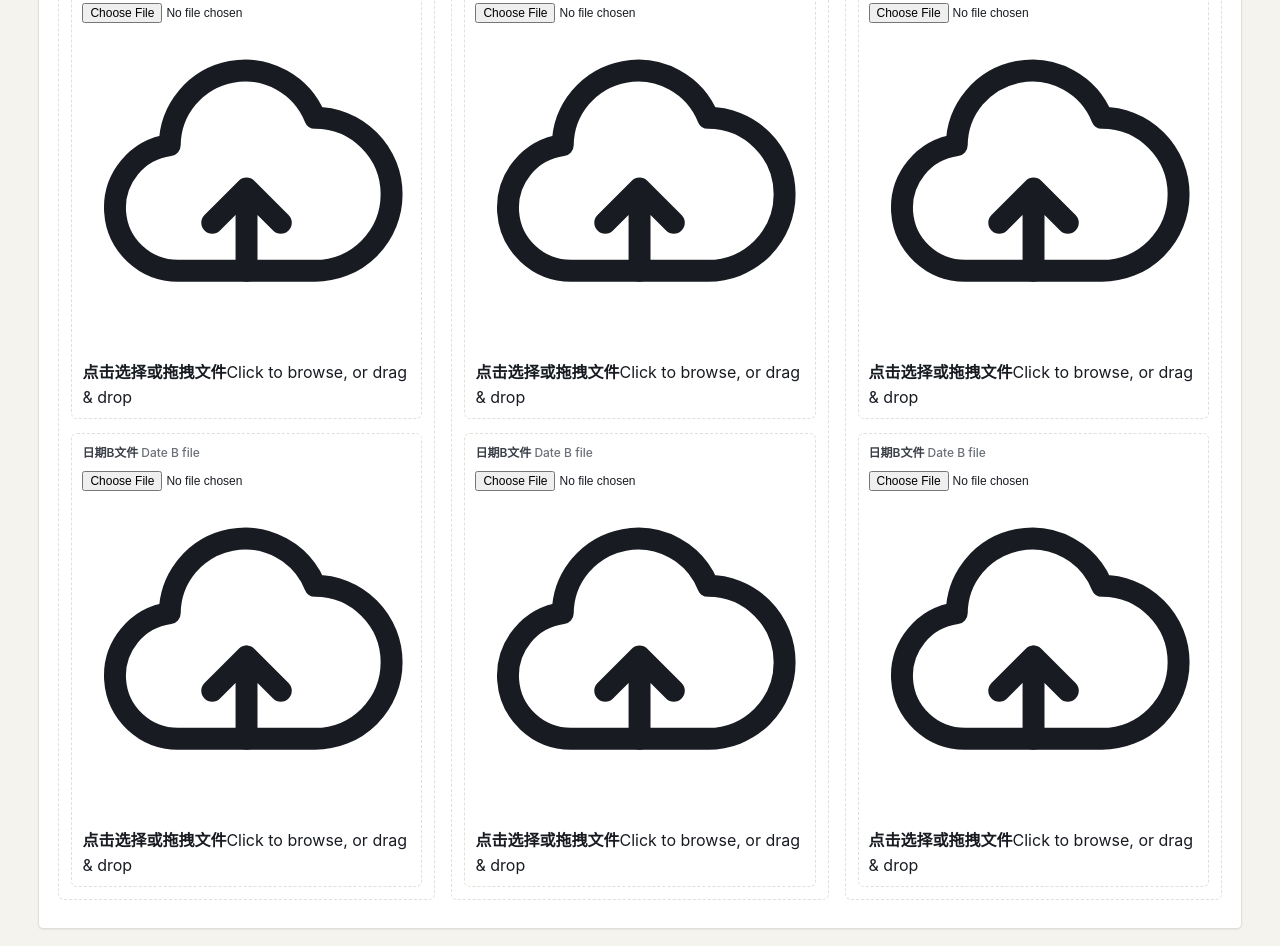
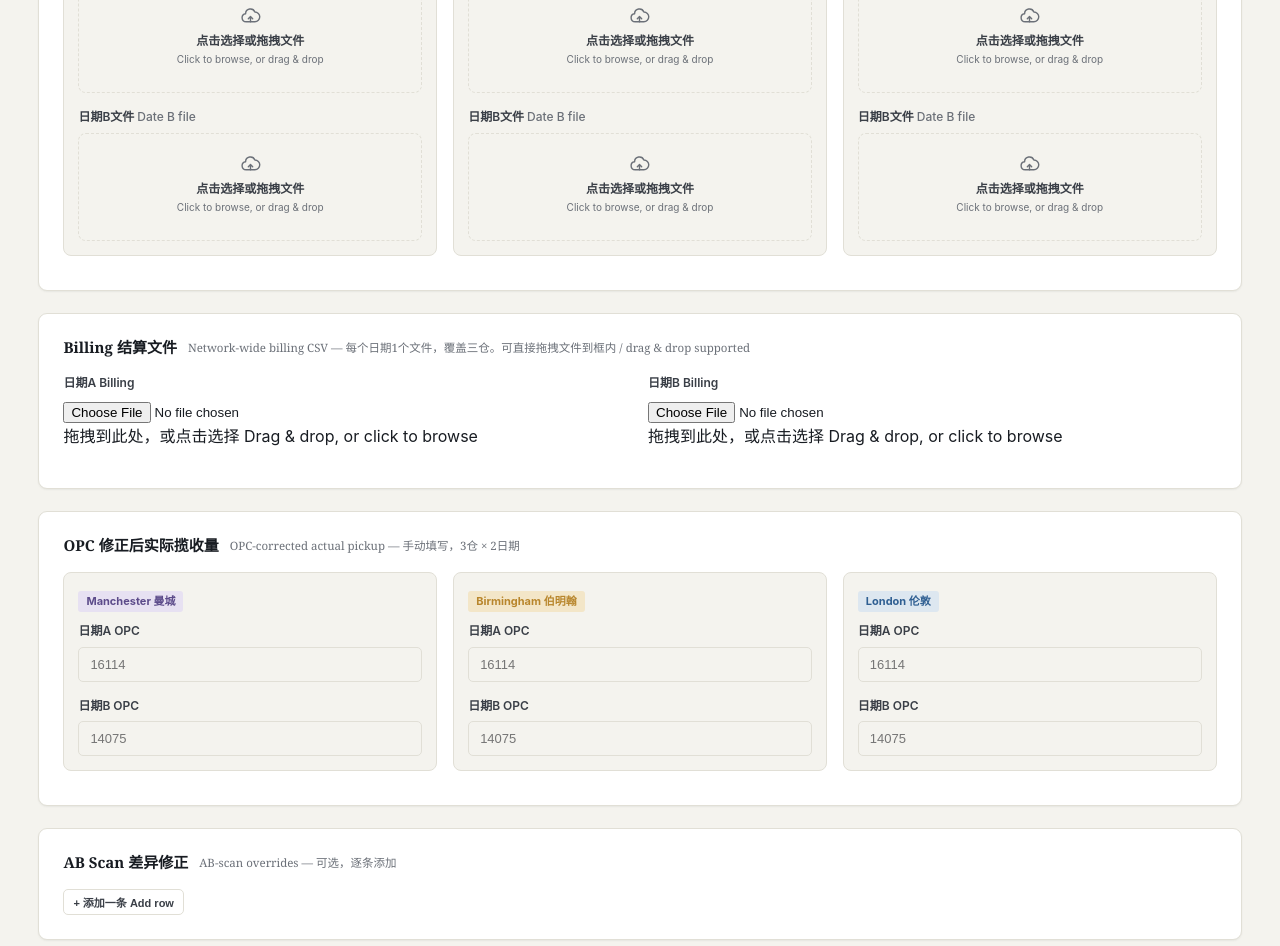
Before and after one commit to zhang-dr/collection-review-backend, a plain HTML site: page app/static/index.html in a window 1280 px wide. Shown: the part 454-1400 px from the top of the page. Drawn offline with Linux system fonts and the light colour scheme.

Commit message:
Update app/static/style.css from collection review v2

```diff
--- a/app/static/style.css
+++ b/app/static/style.css
@@ -22,7 +22,12 @@ a{color:inherit;}
 
 header.top{background:var(--ink);color:var(--paper);padding:20px clamp(16px,3vw,40px);border-bottom:5px solid var(--accent);display:flex;align-items:center;justify-content:space-between;flex-wrap:wrap;gap:14px;}
 header.top h1{font-size:19px;margin:0;font-weight:600;}
+header.top h1 .cn-title{font-weight:400;color:#aab0b6;}
 header.top .sub{font-size:11.5px;color:#aab0b6;margin-top:2px;}
+@media (max-width:480px){
+  header.top h1{font-size:16px;}
+  header.top h1 .cn-title{display:block;font-size:13.5px;margin-top:2px;}
+}
 nav.tabs{display:flex;gap:4px;}
 nav.tabs button{background:transparent;border:1px solid rgba(255,255,255,.2);color:#d8d5cb;padding:7px 14px;border-radius:5px;cursor:pointer;font-size:12.5px;font-weight:600;}
 nav.tabs button.active{background:var(--accent);border-color:var(--accent);color:#fff;}
@@ -31,39 +36,55 @@ nav.tabs button.active{background:var(--accent);border-color:var(--accent);color
 .view{display:none;}
 .view.active{display:block;}
 
-.panel{background:var(--panel);border:1px solid var(--line);padding:18px 19px;border-radius:5px;box-shadow:var(--shadow);margin-bottom:18px;}
-.panel h3{font-size:14px;margin:0 0 12px;font-weight:600;}
-.panel h3 .cn{display:block;font-size:11.5px;font-weight:500;color:var(--muted);margin-top:2px;}
+.panel{background:var(--panel);border:1px solid var(--line);padding:22px 24px 24px;border-radius:9px;box-shadow:var(--shadow);margin-bottom:22px;}
+.panel h3{font-size:15px;margin:0 0 15px;font-weight:600;display:flex;align-items:flex-start;gap:11px;}
+.panel h3 .cn{display:block;font-size:11.5px;font-weight:500;color:var(--muted);margin-top:3px;}
+.stepnum{display:inline-flex;align-items:center;justify-content:center;flex-shrink:0;width:23px;height:23px;border-radius:50%;background:var(--accent);color:#fff;font-size:11.5px;font-weight:700;font-family:Inter,sans-serif;margin-top:1px;}
 
 .grid2{display:grid;grid-template-columns:1fr 1fr;gap:16px;}
 .grid3{display:grid;grid-template-columns:repeat(3,1fr);gap:16px;}
 @media (max-width:900px){.grid2,.grid3{grid-template-columns:1fr;}}
 
-label{display:block;font-size:12px;font-weight:600;color:var(--ink-soft);margin-bottom:5px;}
+label{display:block;font-size:12px;font-weight:600;color:var(--ink-soft);margin-bottom:6px;}
 label .cn{font-weight:500;color:var(--muted);}
 input[type=text], input[type=number], input[type=date]{
-  width:100%;padding:8px 10px;border:1px solid var(--line);border-radius:4px;background:var(--paper);color:var(--ink);font-size:13px;
+  width:100%;padding:9px 11px;border:1px solid var(--line);border-radius:5px;background:var(--paper);color:var(--ink);font-size:13px;transition:border-color .15s,box-shadow .15s;
 }
-input[type=file]{width:100%;font-size:12px;}
+input[type=text]:focus, input[type=number]:focus, input[type=date]:focus{
+  outline:none;border-color:var(--accent);box-shadow:0 0 0 3px var(--accent-soft);
+}
 input[type=date]{color-scheme:light;}
 @media (prefers-color-scheme: dark){:root:not([data-theme="light"]) input[type=date]{color-scheme:dark;}}
 :root[data-theme="dark"] input[type=date]{color-scheme:dark;}
-.field{margin-bottom:14px;}
-.field.dropzone{border:1.5px dashed var(--line);border-radius:6px;padding:10px 10px 8px;transition:border-color .15s,background-color .15s;}
-.field.dropzone input[type=file]{cursor:pointer;}
-.field.dropzone .dropzone-hint{font-size:10.5px;color:var(--muted);margin-top:5px;}
-.field.dropzone.dragover{border-color:var(--accent);background:var(--accent-soft);}
-.field.dropzone.filled{border-style:solid;border-color:var(--good);}
-.field.dropzone.filled .dropzone-hint{color:var(--good);}
-.filegroup{border:1px dashed var(--line);border-radius:6px;padding:12px;margin-bottom:10px;}
-.filegroup .depot-tag{display:inline-block;padding:2px 8px;border-radius:3px;font-size:11px;font-weight:700;margin-bottom:8px;}
+.field{margin-bottom:15px;}
+
+/* -------- file picker: the whole card is one giant clickable/droppable
+   input (an absolutely-positioned <input type=file> covers the entire
+   visual box), so there is no dead zone that looks clickable but isn't. -------- */
+.filepick{position:relative;}
+.filepick-input{position:absolute;inset:0;width:100%;height:100%;opacity:0;cursor:pointer;z-index:2;margin:0;}
+.filepick-visual{border:1.75px dashed var(--line);border-radius:8px;padding:20px 14px 16px;display:flex;flex-direction:column;align-items:center;gap:3px;text-align:center;background:var(--paper);transition:border-color .15s,background-color .15s;}
+.filepick-icon{width:21px;height:21px;color:var(--muted);margin-bottom:3px;transition:color .15s;}
+.filepick-text strong{display:block;font-size:12px;color:var(--ink-soft);font-weight:600;line-height:1.4;}
+.filepick-text span{display:block;font-size:10px;color:var(--muted);margin-top:2px;}
+.filepick-chosen{font-size:11px;font-weight:700;color:var(--good);margin-top:6px;word-break:break-all;line-height:1.4;}
+.dropzone.dragover .filepick-visual{border-color:var(--accent);background:var(--accent-soft);}
+.dropzone.dragover .filepick-icon{color:var(--accent);}
+.dropzone.filled .filepick-visual{border-style:solid;border-color:var(--good);background:var(--good-soft);}
+.dropzone.filled .filepick-icon{color:var(--good);}
+
+.filegroup{border:1px solid var(--line);border-radius:8px;padding:14px;margin-bottom:10px;background:var(--paper);}
+.filegroup .depot-tag{display:inline-block;padding:2px 8px;border-radius:3px;font-size:11px;font-weight:700;margin-bottom:10px;}
 .depot-tag.mcr{background:var(--mcr-soft);color:var(--mcr);}
 .depot-tag.bham{background:var(--bham-soft);color:var(--bham);}
 .depot-tag.ldn{background:var(--ldn-soft);color:var(--ldn);}
 
-button.primary{background:var(--accent);color:#fff;border:none;padding:10px 20px;border-radius:5px;font-size:13.5px;font-weight:700;cursor:pointer;}
-button.primary:disabled{opacity:.5;cursor:not-allowed;}
-button.secondary{background:transparent;border:1px solid var(--line);color:var(--ink-soft);padding:7px 12px;border-radius:5px;font-size:12px;cursor:pointer;font-weight:600;}
+button.primary{background:var(--accent);color:#fff;border:none;padding:13px 26px;border-radius:6px;font-size:14px;font-weight:700;cursor:pointer;box-shadow:0 1px 3px rgba(193,89,46,.35);transition:background-color .15s,box-shadow .15s,transform .1s;}
+button.primary:hover:not(:disabled){background:#a84a24;box-shadow:0 2px 6px rgba(193,89,46,.45);}
+button.primary:active:not(:disabled){transform:translateY(1px);}
+button.primary:disabled{opacity:.5;cursor:not-allowed;box-shadow:none;}
+button.secondary{background:transparent;border:1px solid var(--line);color:var(--ink-soft);padding:7px 12px;border-radius:5px;font-size:12px;cursor:pointer;font-weight:600;transition:border-color .15s,color .15s;}
+button.secondary:hover{border-color:var(--accent);color:var(--accent);}
 button.small{padding:4px 9px;font-size:11px;}
 
 table{width:100%;border-collapse:collapse;font-size:12px;}
```
